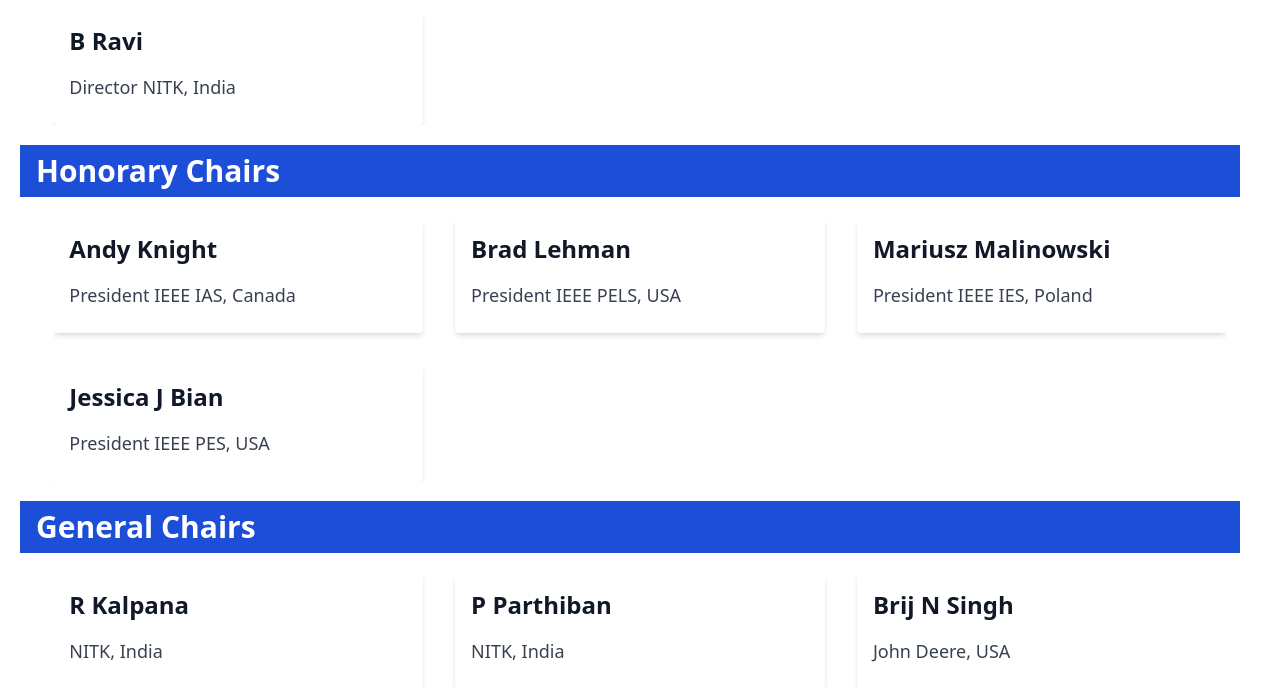
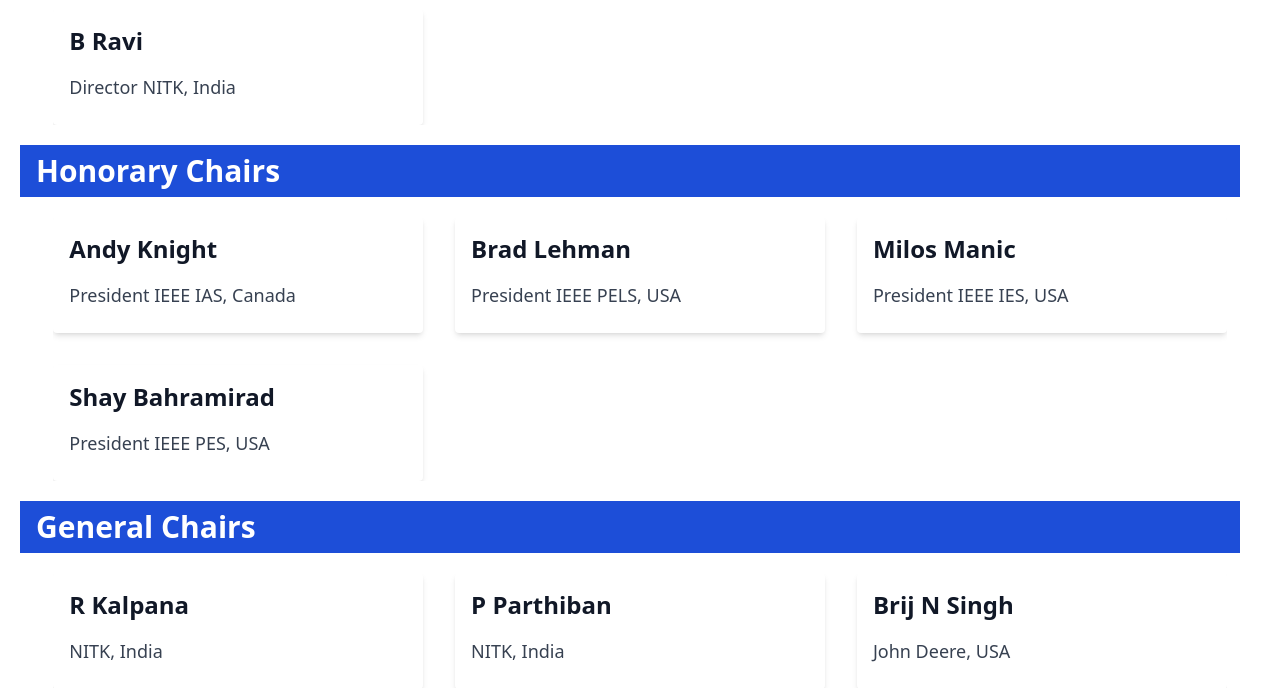
Before and after one commit to anirudhprabhakaran3/pedes-website, a Django app: page /committee/ in a window 1280 px wide. Shown: the part 387-1075 px from the top of the page. Run offline with Django 4.2, Linux system fonts and the light colour scheme; some libraries are stand-ins or nearby versions.

Commit message:
some changes in committe and home page

```diff
--- a/web/templates/pages/committee.html
+++ b/web/templates/pages/committee.html
@@ -57,15 +57,15 @@ Home
             </div>
             <div class="bg-white p-4 rounded shadow-md">
                 <div class="mb-4 font-bold text-gray-900 whitespace-nowrap text-2xl font-arial">
-                    Mariusz Malinowski
+                    Milos Manic
                 </div>
                 <div class="text-gray-700">
-                    <p class="mb-2 text-lg font-helvetica">President IEEE IES, Poland</p>
+                    <p class="mb-2 text-lg font-helvetica">President IEEE IES, USA</p>
                 </div>
             </div>
             <div class="bg-white p-4 rounded shadow-md">
                 <div class="mb-4 font-bold text-gray-900 whitespace-nowrap text-2xl font-arial">
-                    Jessica J Bian
+                    Shay Bahramirad
                 </div>
                 <div class="text-gray-700">
                     <p class="mb-2 text-lg font-helvetica">President IEEE PES, USA</p>
--- a/web/templates/pages/home.html
+++ b/web/templates/pages/home.html
@@ -415,7 +415,7 @@ Home
 			</li>
 			<li class="mb-10 ml-4">
 				<div class="absolute w-3 h-3 bg-gray-200 rounded-full mt-1.5 -left-1.5 border border-white"></div>
-				<time class="mb-1 text-lg font-bold leading-none text-gray-900 font-helvetica">15<sup>th</sup> August
+				<time class="mb-1 text-lg font-bold leading-none text-gray-900 font-helvetica">1<sup>st</sup> June
 					2024</time>
 				<h3 class="text-base font-normal text-gray-900 font-helvetica">Acceptance Notification of Digest</h3>
 			</li>
```
